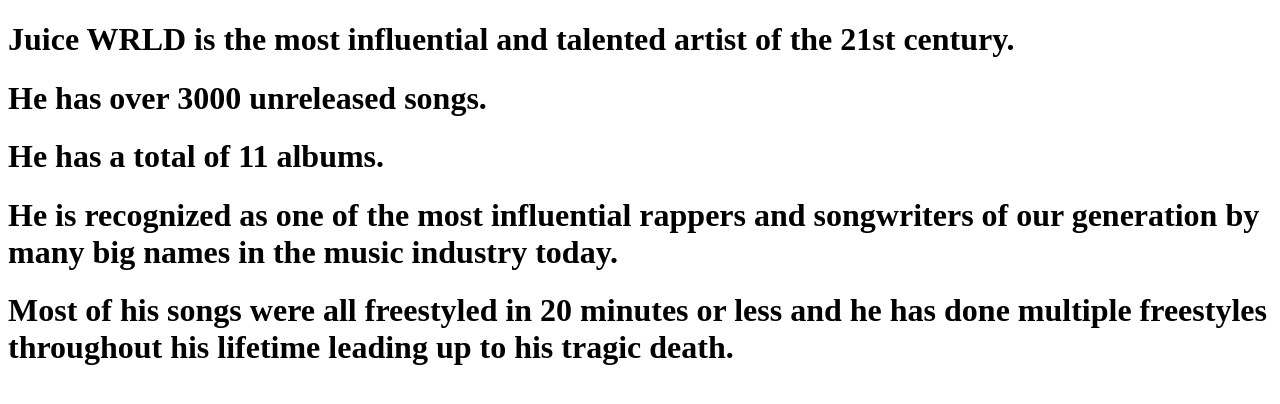
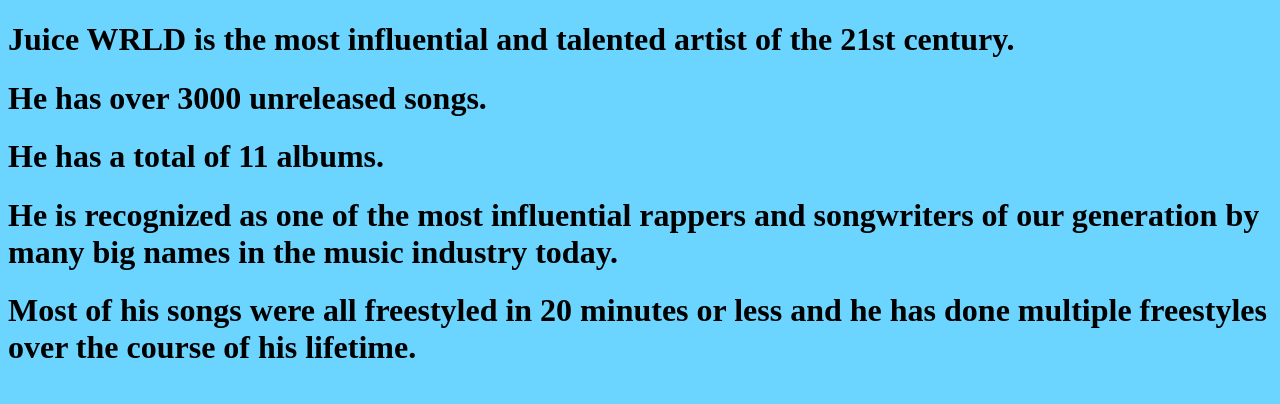
Before and after one commit to Ant-07/26rami.github.io, a plain HTML site: page OoglyBoogly/index.html in a window 1280 px wide. Drawn offline with Linux system fonts and the light colour scheme.

Commit message:
Update index.html

```diff
--- a/OoglyBoogly/index.html
+++ b/OoglyBoogly/index.html
@@ -4,12 +4,13 @@
     <meta charset="UTF-8">
     <meta name="viewport" content="width=device-width, initial-scale=1.0">
     <title>The History of Juice WRLD</title>
+    <link rel="stylesheet" href="style.css">
 </head>
 <body>
     <h1>Juice WRLD is the most influential and talented artist of the 21st century.</h1>
     <h1>He has over 3000 unreleased songs.</h1>
     <h1>He has a total of 11 albums.</h1>
     <h1>He is recognized as one of the most influential rappers and songwriters of our generation by many big names in the music industry today.</h1>
-    <h1>Most of his songs were all freestyled in 20 minutes or less and he has done multiple freestyles throughout his lifetime leading up to his tragic death.</h1>
+    <h1>Most of his songs were all freestyled in 20 minutes or less and he has done multiple freestyles over the course of his lifetime.</h1>
 </body>
 </html>
```
